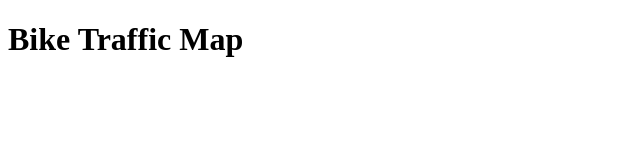
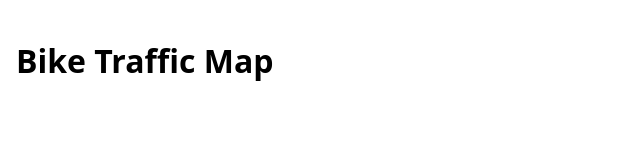
Before and after one commit to anweshamohantyy/biketraffic, a plain HTML site: page index.html in a window 1280 px wide. Shown: the whole page, without its empty margins (0-640 px from the left). Drawn offline with Linux system fonts and the light colour scheme.

Commit message:
Update index.html

```diff
--- a/index.html
+++ b/index.html
@@ -4,6 +4,8 @@
     <meta charset="UTF-8" />
     <meta name="viewport" content="width=device-width, initial-scale=1.0" />
     <title> 🚴🏼‍♀️ Mapping Bike Traffic! 🚴🏼‍♀️</title>
+    <link rel="stylesheet" href="global.css" />
+    <link rel="icon" href="assets/favicon.svg" type="image/svg+xml" />
   </head>
   <body>
     <h1> Bike Traffic Map </h1>
```
